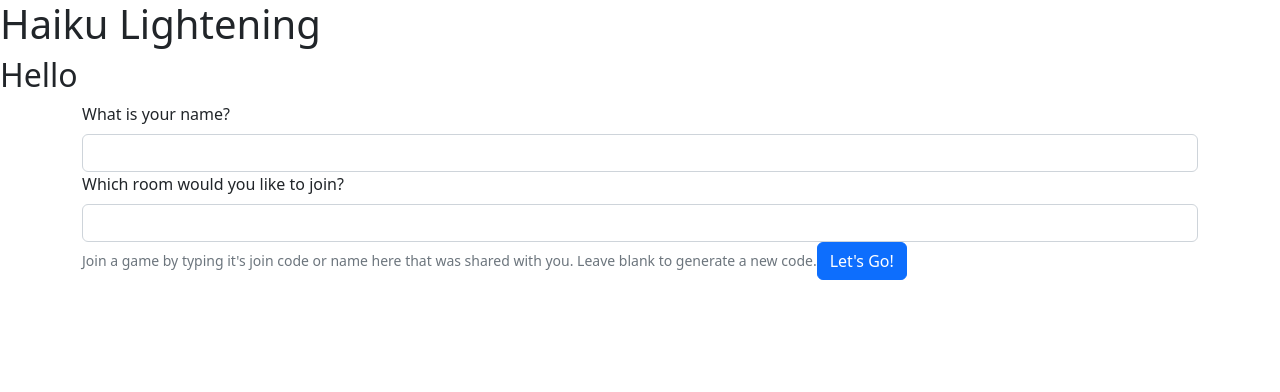
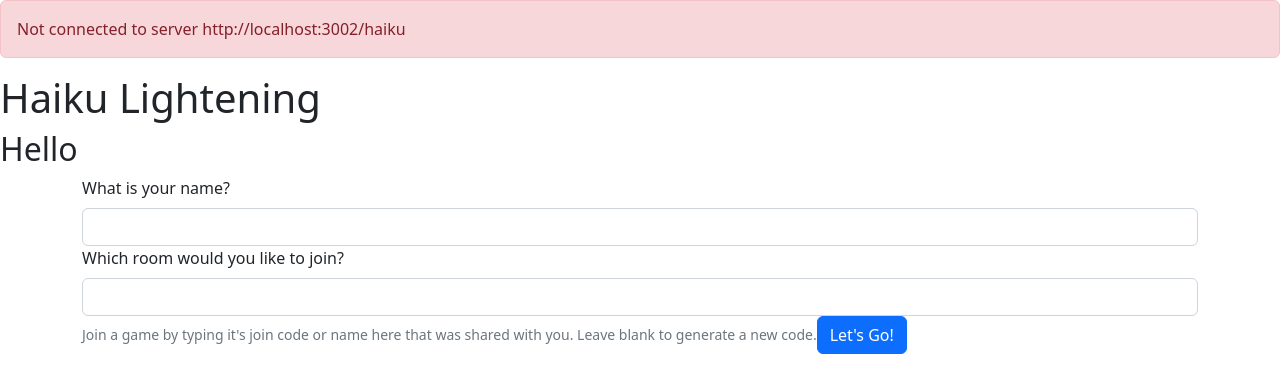
Before and after one commit to rmccrear/haiku-lightening-frontend, a React (Create React App) app: page / in a window 1280 px wide. Shown: the top 392 px of the page. Built offline with nearby package versions, Linux system fonts and the light colour scheme; no server answers.

Commit message:
show connection status

```diff
--- a/src/App.js
+++ b/src/App.js
@@ -1,10 +1,11 @@
 import { useState } from 'react'
 import 'bootstrap/dist/css/bootstrap.min.css';
+import Alert from 'react-bootstrap/Alert';
 import JoinGame from "./components/JoinGame"
 import HaikuGame from './components/HaikuGame';
 
 import gameRunner from './lib/GameRunner';
-
+const SERVER = process.env.REACT_APP_WS_URL;
 
 function App() {
   const [username, setUsername] = useState('')
@@ -14,6 +15,13 @@ function App() {
   const [gameData, setGameData] = useState({})
   const [joinFailed, setJoinFailed] = useState(false)
   const [wordNotAccepted, setWordNotAccepted] = useState(false)
+  const [isConnected, setIsConnected] = useState(false)
+  gameRunner.onConnect(()=>{
+    setIsConnected(true)
+  })
+  gameRunner.onDisconnect(()=>{
+    setIsConnected(false)
+  })
   gameRunner.onJoinGame(()=>{
     console.log("onJoinGame")
     setHasJoinedGame(true)
@@ -50,6 +58,10 @@ function App() {
 
   return (
     <div className="App">
+      {
+      !isConnected ? <Alert variant="danger">Not connected to server {SERVER} </Alert>
+      :              <Alert variant="success">Connected to server {SERVER} </Alert>
+      }
       <div>
         <h1> Haiku Lightening </h1>
         <h2> Hello {username} </h2>
--- a/src/lib/GameRunner.js
+++ b/src/lib/GameRunner.js
@@ -34,6 +34,13 @@ class GameRunner{
         }
     }
 
+    onConnect(fn){
+        this.player.io.on("connect", fn);
+    }
+    onDisconnect(fn){
+        this.player.io.on("disconnect", fn);
+    }
+
     onJoinFailed(fn) {
         this.player.onJoinFailed(fn)
     }
```
